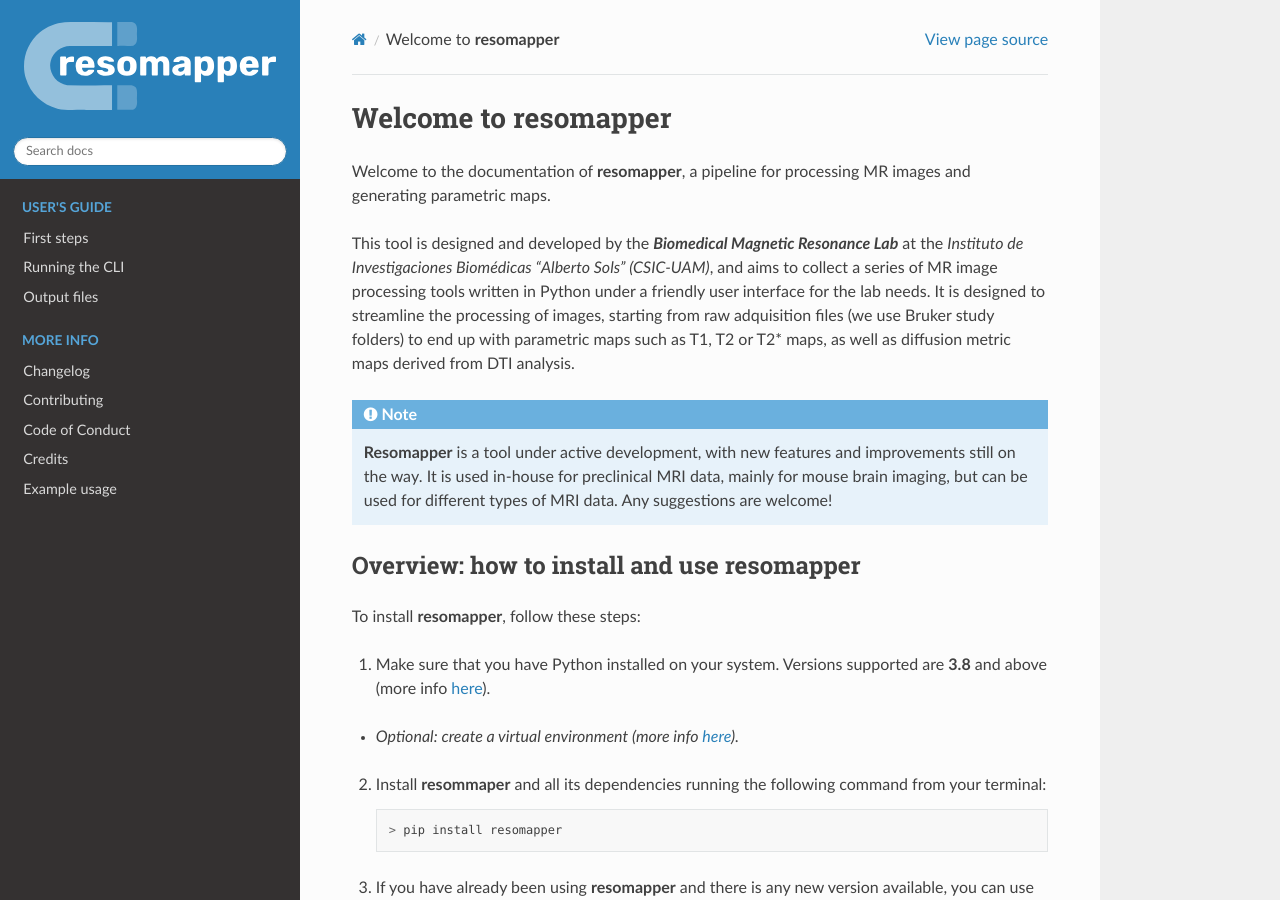
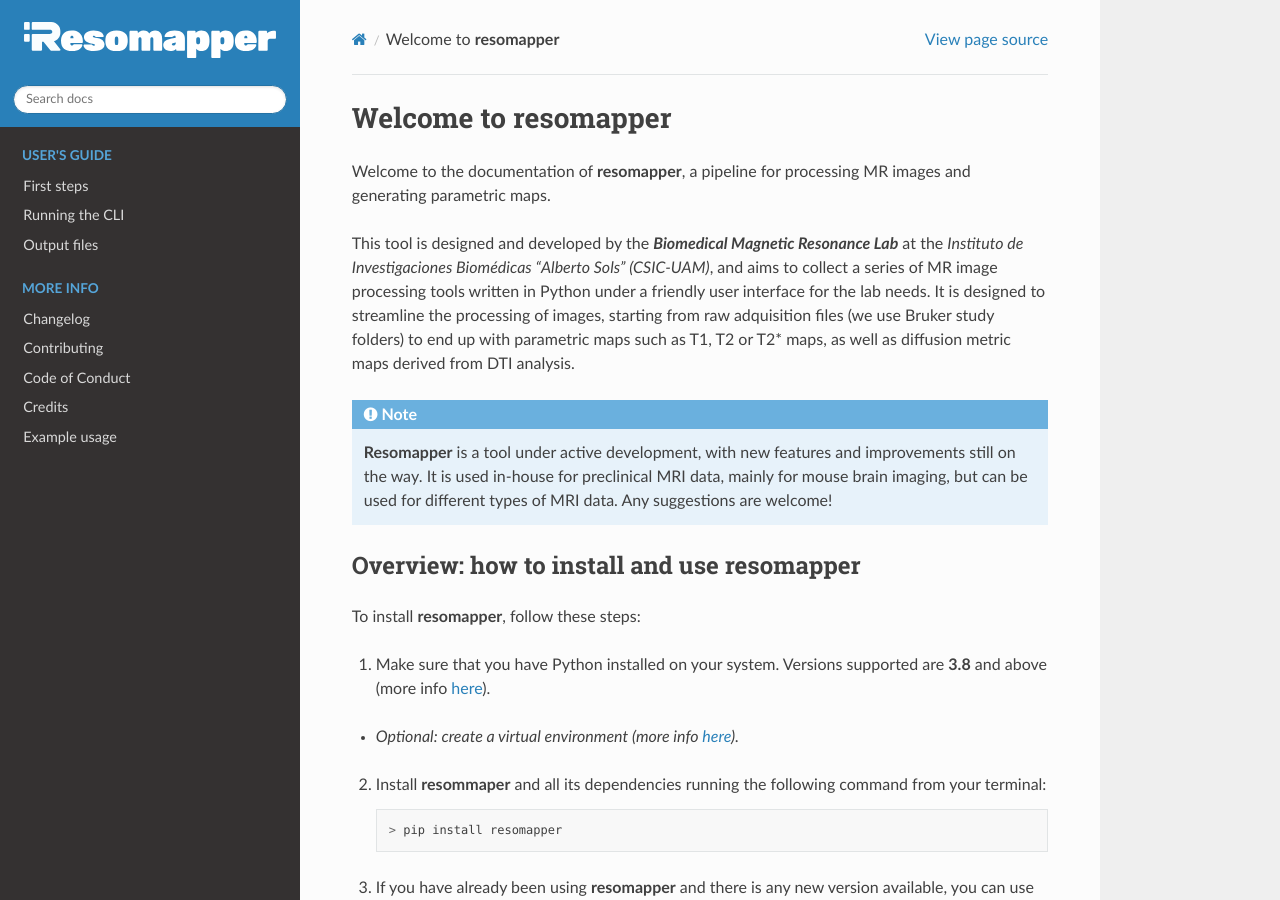
Before and after one commit to Biomedical-MR/resomapper, a Sphinx documentation site: the page built from docs/index.md, in a window 1280 px wide and 900 px high. Built offline with Sphinx 7.4.7 and the Read the Docs theme 3.1.0, drawn with Linux system fonts in a browser that asks for light colours; pages that are not in the unit, such as notebooks, are missing from menus.

Commit message:
Update conf.py - change html logo image

```diff
--- a/docs/conf.py
+++ b/docs/conf.py
@@ -45,7 +45,7 @@
 #
 html_theme = "sphinx_rtd_theme"
 html_static_path = ["_static"]
-html_logo = "_static/logo_fixed_white.svg"
+html_logo = "_static/resomapper_logo_white.svg"
 html_favicon = "_static/resomapper_favicon.ico"
 html_theme_options = {
     "logo_only": True,
```
